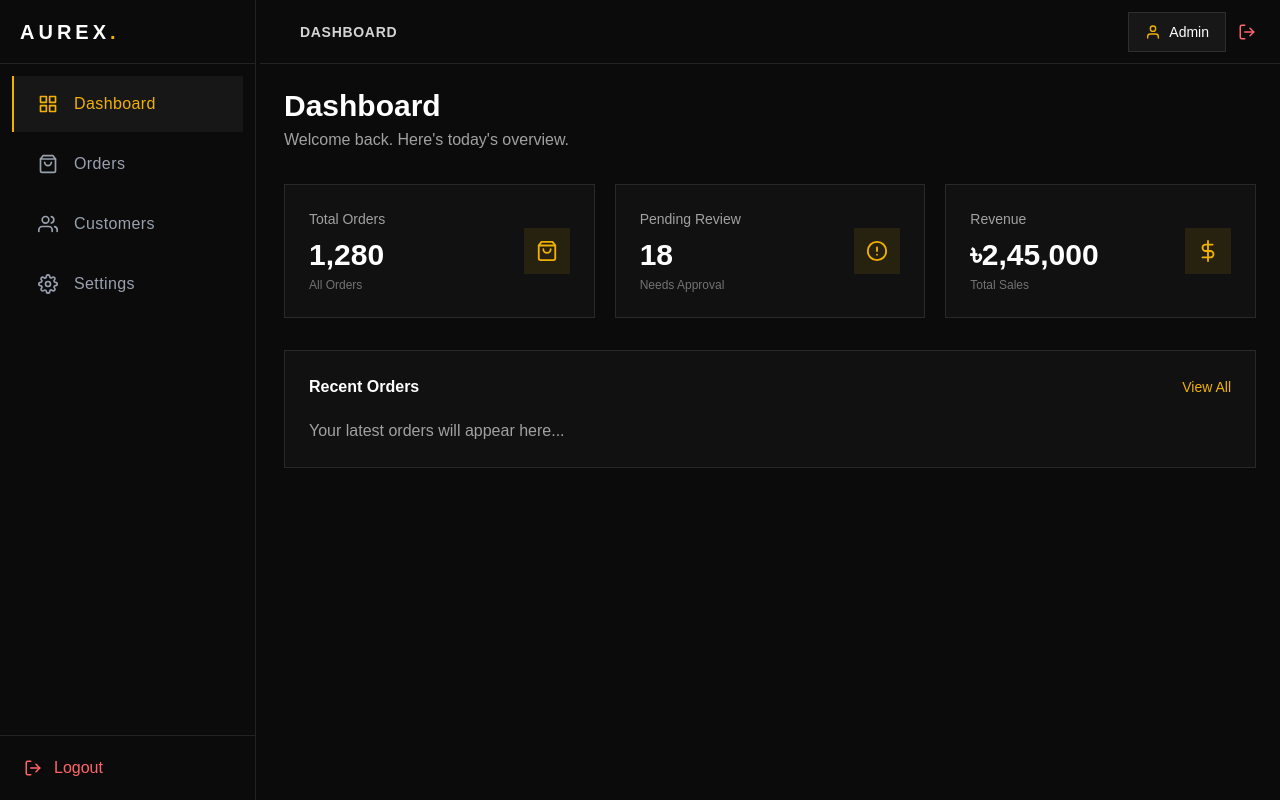
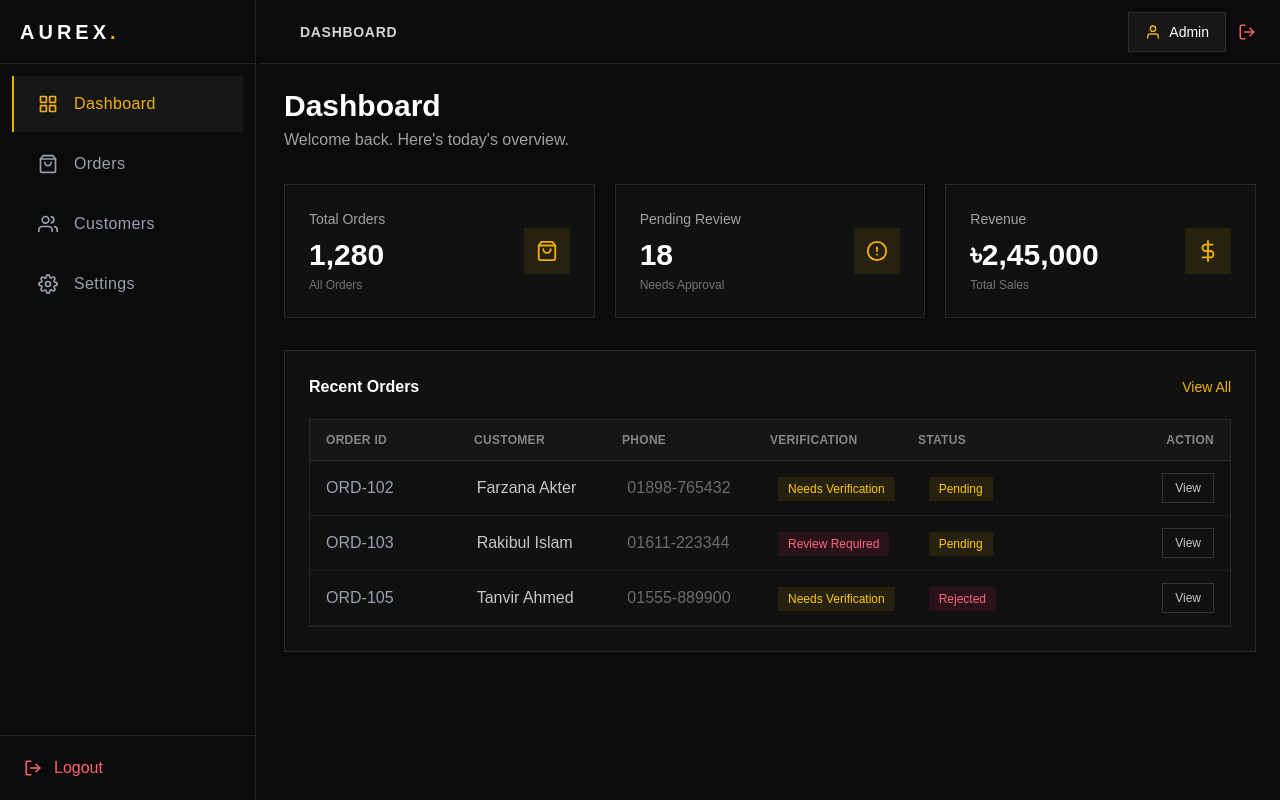
Before and after one commit to dev-nirob1/order-verification-system, a Next.js app: page /admin in a window 1280 px wide. Built offline with nearby package versions, Linux system fonts and the light colour scheme.

Commit message:
admin dashboard page

```diff
--- a/src/app/(dashboard)/admin/page.js
+++ b/src/app/(dashboard)/admin/page.js
@@ -1,11 +1,16 @@
 "use client";
 
+import { useRouter } from "next/navigation";
 import {
   FiShoppingBag,
   FiAlertCircle,
   FiDollarSign,
-  FiArrowRight,
 } from "react-icons/fi";
+import TableContainer from "@/app/components/ui/table/TableContainer";
+import TableHeader from "@/app/components/ui/table/TableHeader";
+import TableRow from "@/app/components/ui/table/TableRow";
+import TableData from "@/app/components/ui/table/TableData";
+import useDrawer from "@/app/hooks/useDrawer";
 
 const stats = [
   {
@@ -28,36 +33,79 @@ const stats = [
   },
 ];
 
-const reviewOrders = [
+const gridCols = "grid-cols-6";
+
+const orders = [
   {
-    id: "#ORD-1024",
-    customer: "Hasan",
-    phone: "017XXXXXXXX",
-    status: "Trusted",
+    id: "ORD-101",
+    customer: "Hasan Mahmud",
+    phone: "01712-345678",
+    address: "House 12, Road 4, Dhanmondi, Dhaka",
+    verification: "Trusted",
+    orderStatus: "Approved",
+    deliveryStatus: "Shipped",
+    courierHistory: { delivered: 8, cancelled: 2, returned: 1 },
+    notes: "",
   },
   {
-    id: "#ORD-1025",
-    customer: "Rahim",
-    phone: "018XXXXXXXX",
-    status: "Review",
+    id: "ORD-102",
+    customer: "Farzana Akter",
+    phone: "01898-765432",
+    address: "Flat 3B, Green Road, Dhaka",
+    verification: "Needs Verification",
+    orderStatus: "Pending",
+    deliveryStatus: "Order Received",
+    courierHistory: { delivered: 3, cancelled: 3, returned: 2 },
+    notes: "",
   },
   {
-    id: "#ORD-1026",
-    customer: "Karim",
-    phone: "019XXXXXXXX",
-    status: "High Risk",
+    id: "ORD-103",
+    customer: "Rakibul Islam",
+    phone: "01611-223344",
+    address: "Village: Kashimpur, Gazipur",
+    verification: "Review Required",
+    orderStatus: "Pending",
+    deliveryStatus: "Order Received",
+    courierHistory: { delivered: 1, cancelled: 5, returned: 3 },
+    notes: "",
+  },
+  {
+    id: "ORD-104",
+    customer: "Nusrat Jahan",
+    phone: "01922-556677",
+    address: "House 45, Sector 7, Uttara, Dhaka",
+    verification: "Trusted",
+    orderStatus: "Approved",
+    deliveryStatus: "Delivered",
+    courierHistory: { delivered: 12, cancelled: 0, returned: 0 },
+    notes: "Regular customer, always accepts delivery.",
+  },
+  {
+    id: "ORD-105",
+    customer: "Tanvir Ahmed",
+    phone: "01555-889900",
+    address: "Holding 9, Pahartali, Chattogram",
+    verification: "Needs Verification",
+    orderStatus: "Rejected",
+    deliveryStatus: "Order Received",
+    courierHistory: { delivered: 4, cancelled: 4, returned: 1 },
+    notes: "",
   },
 ];
 
-export default function Dashboard() {
+const Dashboard = () => {
+  const router = useRouter();
+  const { openDrawer } = useDrawer();
+
+  const processingOrders = orders.filter(
+    (order) => order.deliveryStatus === "Order Received"
+  );
+
   return (
     <div className="space-y-8">
       {/* Header */}
       <div>
-        <h1 className="text-3xl font-bold text-white">
-          Dashboard
-        </h1>
-
+        <h1 className="text-3xl font-bold text-white">Dashboard</h1>
         <p className="mt-1 text-neutral-400">
           Welcome back. Here&apos;s today&apos;s overview.
         </p>
@@ -69,25 +117,17 @@ export default function Dashboard() {
           const Icon = item.icon;
 
           return (
-            <div
-              key={item.title}
-              className="border border-white/10 bg-[#111] p-6"
-            >
+            <div key={item.title} className="border border-white/10 bg-[#111] p-6">
               <div className="flex items-center justify-between">
                 <div>
-                  <p className="text-sm text-neutral-400">
-                    {item.title}
-                  </p>
-
+                  <p className="text-sm text-neutral-400">{item.title}</p>
                   <h2 className="mt-2 text-3xl font-bold text-white">
                     {item.value}
                   </h2>
-
                   <p className="mt-1 text-xs text-neutral-500">
                     {item.subtitle}
                   </p>
                 </div>
-
                 <div className="bg-yellow-500/10 p-3 text-yellow-500">
                   <Icon size={22} />
                 </div>
@@ -97,22 +137,90 @@ export default function Dashboard() {
         })}
       </div>
 
-      {/* Recent Orders */}
+      {/* Recent Orders (Processing) */}
       <div className="border border-white/10 bg-[#111] p-6">
         <div className="mb-5 flex items-center justify-between">
-          <h3 className="font-semibold text-white">
-            Recent Orders
-          </h3>
-
-          <button className="text-sm text-yellow-500">
+          <h3 className="font-semibold text-white">Recent Orders</h3>
+          <button
+            onClick={() => router.push("/admin/orders")}
+            className="text-sm text-yellow-500"
+          >
             View All
           </button>
         </div>
 
-        <div className="text-neutral-400">
-          Your latest orders will appear here...
-        </div>
+        <TableContainer>
+          <TableHeader gridCols={gridCols}>
+            <div>Order ID</div>
+            <div>Customer</div>
+            <div>Phone</div>
+            <div>Verification</div>
+            <div>Status</div>
+            <div className="text-right">Action</div>
+          </TableHeader>
+
+          {processingOrders.map((order) => (
+            <TableRow key={order.id} gridCols={gridCols}>
+              <TableData label="Order ID">
+                <span className="font-medium">{order.id}</span>
+              </TableData>
+
+              <TableData label="Customer">
+                <span className="text-[#F5F5F5]/80">{order.customer}</span>
+              </TableData>
+
+              <TableData label="Phone">
+                <span className="text-[#F5F5F5]/40">{order.phone}</span>
+              </TableData>
+
+              <TableData label="Verification">
+                <span
+                  className={`inline-flex items-center px-2.5 py-1 text-xs font-medium ${
+                    order.verification === "Trusted"
+                      ? "bg-emerald-500/10 text-emerald-400"
+                      : order.verification === "Needs Verification"
+                      ? "bg-yellow-500/10 text-yellow-400"
+                      : "bg-rose-500/10 text-rose-400"
+                  }`}
+                >
+                  {order.verification}
+                </span>
+              </TableData>
+
+              <TableData label="Status">
+                <span
+                  className={`inline-flex items-center px-2.5 py-1 text-xs font-medium ${
+                    order.orderStatus === "Approved"
+                      ? "bg-emerald-500/10 text-emerald-400"
+                      : order.orderStatus === "Pending"
+                      ? "bg-yellow-500/10 text-yellow-400"
+                      : "bg-rose-500/10 text-rose-400"
+                  }`}
+                >
+                  {order.orderStatus}
+                </span>
+              </TableData>
+
+              <TableData label="Action" align="right">
+                <button
+                  onClick={() => openDrawer("order", order)}
+                  className="border border-white/15 px-3 py-1.5 text-xs font-medium text-[#F5F5F5]/80 transition hover:bg-white/10"
+                >
+                  View
+                </button>
+              </TableData>
+            </TableRow>
+          ))}
+
+          {processingOrders.length === 0 && (
+            <div className="py-10 text-center text-sm text-[#F5F5F5]/40">
+              No orders currently processing.
+            </div>
+          )}
+        </TableContainer>
       </div>
     </div>
   );
-}
+};
+
+export default Dashboard;
```
